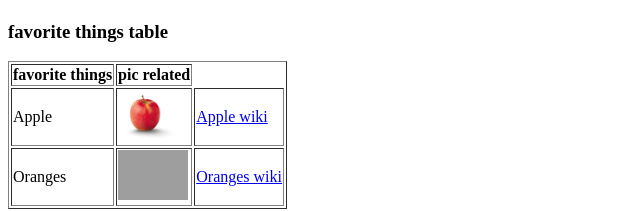
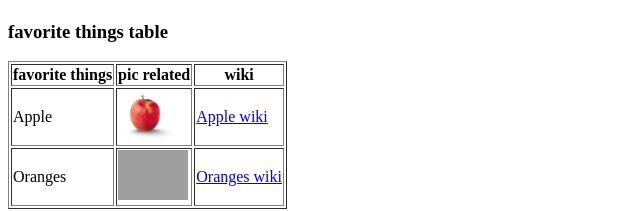
Before and after one commit to bengtkassler/testing-git, a plain HTML site: page index.html in a window 1280 px wide. Shown: the part 166-377 px from the top of the page, without its empty margins (0-640 px from the left). Drawn offline with Linux system fonts and the light colour scheme; grey boxes are pictures that could not be loaded.

Commit message:
initial commit

```diff
--- a/index.html
+++ b/index.html
@@ -27,6 +27,7 @@
            <tr>
                <th>favorite things</th>
                <th>pic related</th>
+               <th>wiki</th>
            </tr>
            <tr id="#apple-info">
                 <td>Apple</td>
```
